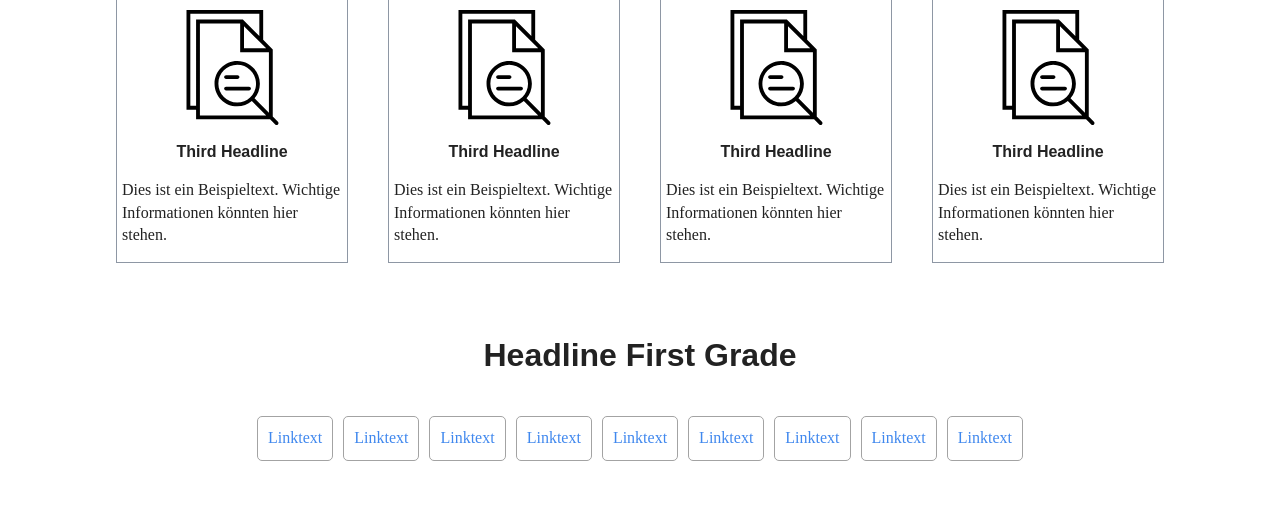
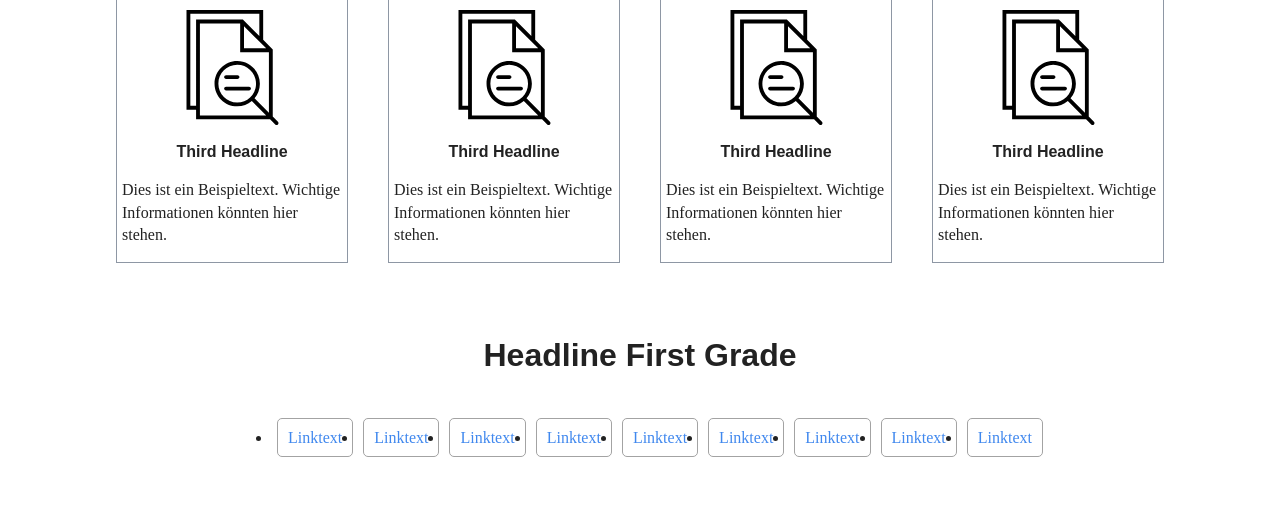
Before and after one commit to CarstenLubetzki/StepStone_test, a PHP site: page / in a window 1280 px wide; the page is wider, and only the part inside the window is pictured. Shown: the part 609-1132 px from the top of that part. Run offline with PHP 8.4, Linux system fonts and the light colour scheme.

Commit message:
update version
little changes

```diff
--- a/source/02-organismus/linksammlung/linksammlung.php
+++ b/source/02-organismus/linksammlung/linksammlung.php
@@ -1,9 +1,13 @@
 <div class="h1_distances"><?php include "source/00-atoms/headlines/h1/h1.php"; ?></div>
-<div class="linksammlung">
+<ul class="linksammlung">
     <?php
         $nrIncludes = 10;
         for ($i=1;$i<$nrIncludes;$i++) {
-            include "source/00-atoms/link/link.php";
+    ?>
+            <li>
+            <?php include "source/00-atoms/link/link.php"; ?>
+            </li>
+    <?php
         }
     ?>
-</div>
+</ul>
```
